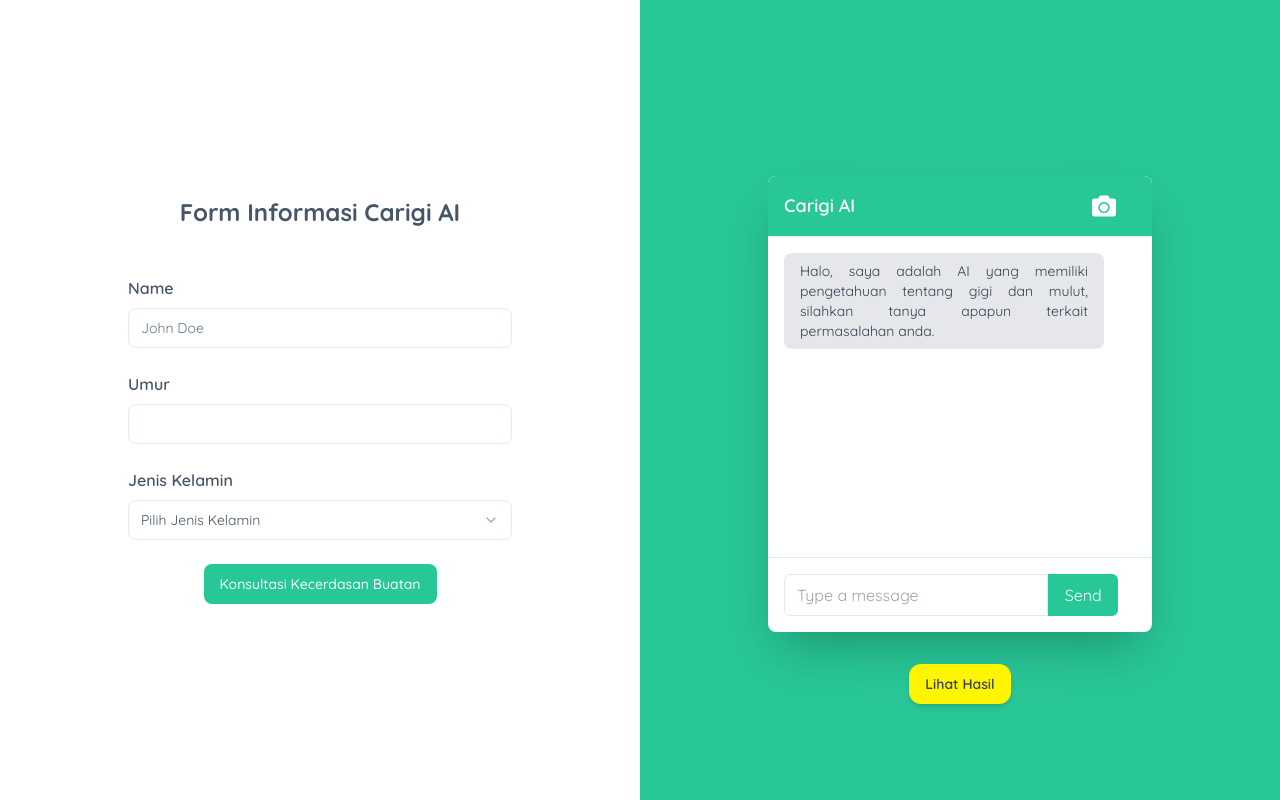
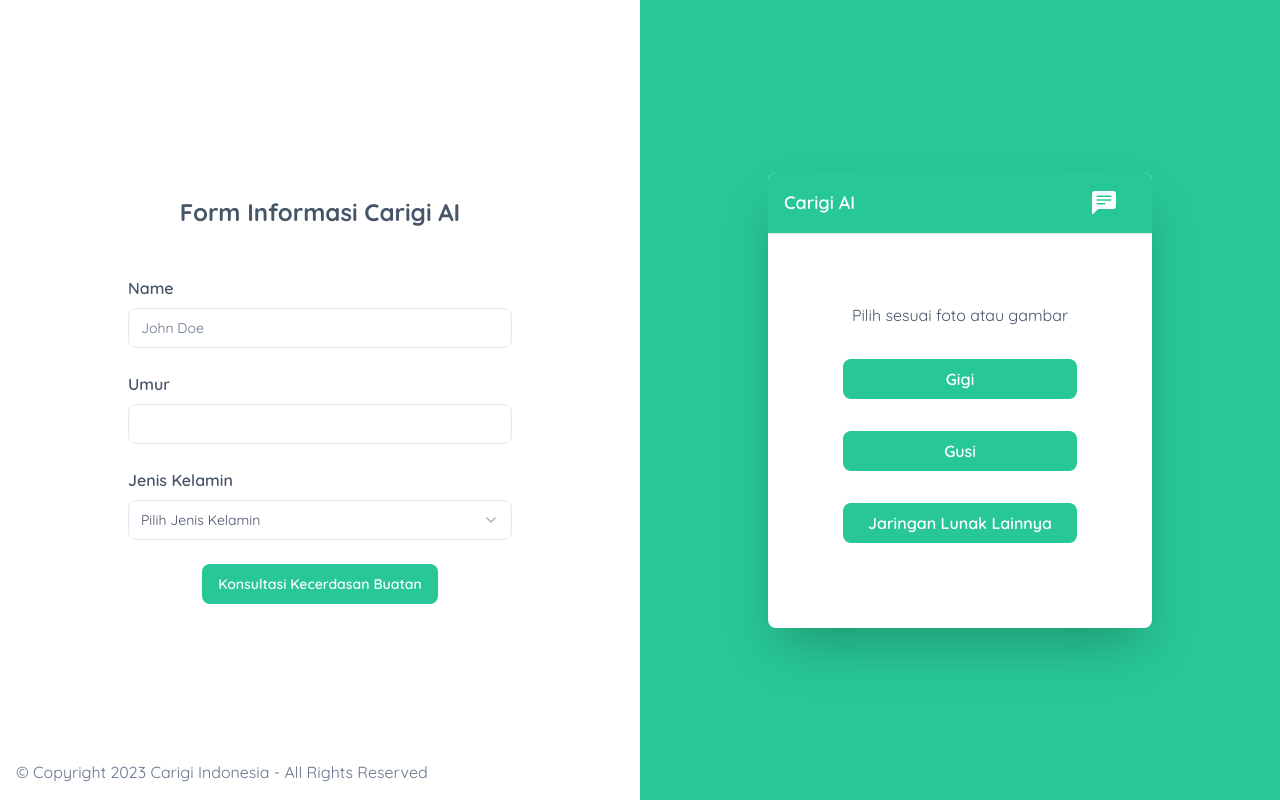
Before and after one commit to tantowish/digman-ai-pasien, a Next.js app: page / in a window 1280 px wide. Both pictures are taken after a click on the button 1104 px from the left and 206 px from the top of the page. Built offline with nearby package versions, Linux system fonts and the light colour scheme.

Commit message:
feat: image upload section

```diff
--- a/package.json
+++ b/package.json
@@ -30,6 +30,7 @@
     "react-hook-form": "^7.52.2",
     "react-icons": "^5.2.1",
     "react-markdown": "^9.0.1",
+    "react-textarea-autosize": "^8.5.3",
     "tailwind-merge": "^2.4.0",
     "tailwindcss-animate": "^1.0.7",
     "zod": "^3.23.8"
--- a/src/app/api/chat/route.ts
+++ b/src/app/api/chat/route.ts
@@ -7,7 +7,7 @@ import { anthropic } from '@ai-sdk/anthropic';
 export async function POST(req: NextRequest) {
     try{
         const { messages } = await req.json();
-        console.log(messages)
+        // console.log(messages)
 
         const model = "chatgpt"
         // console.log(model)
--- a/src/app/page.tsx
+++ b/src/app/page.tsx
@@ -17,16 +17,17 @@ export default function Home() {
   useEffect(() => {
     console.log(user)
     console.log(isOpen)
-  }, [user])
+  }, [user, isOpen])
   return (
     <div className="flex flex-wrap h-screen items-center text-slate-600">
       <div className="flex flex-col items-center justify-center md:w-1/2 h-screen w-full p-8 lg:px-32 lg:py-16 bg-white">
         <h1 className="text-center text-2xl font-bold mb-12">Form Informasi Carigi AI</h1>
         <PatientForm setIsOpen={setIsOpen} setUser={setUser}/>
+        <p className="absolute bottom-4 md:left-4 text-slate-500 text-sm md:text-base ">© Copyright 2023 Carigi Indonesia - All Rights Reserved</p>
       </div>
       <div className="w-full md:w-1/2 h-screen bg-main flex flex-wrap items-center">
         {(isOpen && user) ?
-          <ChatContainer/>
+          <ChatContainer />
         :
           <div className="p-8 max-w-sm md:max-w-lg mx-auto transition hover:translate-x-2 hover:scale-105 duration-500 ease-in-out">
               <Image src="/asset/3d_teeth.png" alt="3D teeth" width={768} height={768}/>
--- a/src/components/chat/chat-container.tsx
+++ b/src/components/chat/chat-container.tsx
@@ -3,11 +3,30 @@ import { Button } from '../ui/button'
 import { ScrollArea, ScrollBar } from '../ui/scroll-area';
 import Markdown from 'react-markdown'
 import { FaCamera } from "react-icons/fa";
-import { useEffect } from 'react';
+import { BsChatLeftTextFill } from "react-icons/bs";
+import { useEffect, useState } from 'react';
 import { toast } from '../ui/use-toast';
+import { User } from '@/types/user';
+import { PROMPTCHAT } from '@/lib/prompts';
+import TextareaAutosize from 'react-textarea-autosize';
+import ImageInput from './image-input';
 
+type Props = {
+    user: User
+}
 export default function ChatContainer() {
-    const { messages, input, handleInputChange, handleSubmit, error } = useChat();
+    const [isImage, setIsImage] = useState<boolean>(false)
+    const [type, setType] = useState<string | null>(null)
+    const [isUploadSection, setIsUploadSection] = useState<boolean>(false)
+    const { messages, input, handleInputChange, handleSubmit, error, isLoading } = useChat({
+        initialMessages: [
+            {
+                id: new Date().toDateString(),
+                content: PROMPTCHAT,
+                role: "system"
+            }
+        ],
+    });
 
     useEffect(()=>{
         if(error){
@@ -28,46 +47,100 @@ export default function ChatContainer() {
             })
         }
     }
+
+    const handleKeyDown = (event: React.KeyboardEvent<HTMLTextAreaElement>) => {
+        if (event.key === 'Enter' && event.shiftKey && !isLoading) {
+            event.preventDefault();
+            handleSubmit(event as any);
+        }
+    };
+
+    const handleSetType = (type: string) => {
+        setType(type);
+        setIsUploadSection(true)
+    };
+
+    useEffect(() => {
+        console.log(type)
+    }, [type])
   return (
-      <div className="px-4 md:px-0 w-96 mx-auto mt-20">
+      <div className="px-4 md:px-0 w-96 mx-auto">
         <div className="bg-white shadow-2xl rounded-lg max-w-lg w-full  transition ease-in-out duration-500 group">
             <div className="p-4 border-b bg-main text-white rounded-t-lg flex justify-between items-center">
                 <p className="text-lg font-semibold">Carigi AI</p>
                 <div className="flex flex-wrap items-center">
-                    <button className="mr-5">
+                    <button className="mr-5" onClick={() => setIsImage(!isImage)}>
+                        {isImage ?
+                            <BsChatLeftTextFill className='text-2xl'/>
+                        :
                             <FaCamera className='text-2xl'/>
+                        }
                     </button>
                 </div>
             </div>
             <div>
+                {isImage ?
+                    <div className="p-4 h-[394px] overflow-y-auto text-center flex flex-col justify-center items-center">
+                        {isUploadSection ?
+                                <ImageInput setIsUploadSection={setIsUploadSection}/>
+                            :
+                            <>
+                                <h1 className="mb-8 mt-4">Pilih sesuai foto atau gambar</h1>
+                                <button onClick={() => handleSetType('gigi')} className="p-2 bg-main text-white font-semibold w-2/3 rounded-lg mb-8">
+                                    Gigi
+                                </button>
+                                <button onClick={() => handleSetType('gusi')} className="p-2 bg-main text-white font-semibold w-2/3 rounded-lg mb-8">
+                                    Gusi
+                                </button>
+                                <button onClick={() => handleSetType('jll')} className="p-2 bg-main text-white font-semibold w-2/3 rounded-lg mb-8">
+                                    Jaringan Lunak Lainnya
+                                </button>
+                            </>
+                        }
+                    </div>
+                    :
+                    <>
                         <ScrollArea className="px-4 h-80 overflow-y-auto">
                             <ScrollBar />
                             <div className="mt-4 mb-2">
                                 <p className="bg-gray-200 text-gray-700 text-sm rounded-lg py-2 px-4 inline-block max-w-xs text-justify">Halo, saya adalah AI yang memiliki pengetahuan tentang gigi dan mulut, silahkan tanya apapun terkait permasalahan anda. </p>
                             </div>
                             {messages.map((message, index) => (
-                        <div key={index}>
+                                <>
                                     {message.role === "assistant" && (
                                         <div className="mb-2">
                                             <Markdown className="bg-gray-200 text-gray-700 text-sm rounded-lg py-2 px-4 inline-block max-w-xs overflow-auto text-justify">{message.content}</Markdown>
                                         </div>
                                     )}
                                     {message.role === "user" && (
-                                <div className="text-right mb-2">
-                                    <p className="bg-main text-sm text-white rounded-lg py-2 px-4 inline-block">{message.content}</p>
+                                        <div className='text-right mb-2'>
+                                            <p className="bg-main text-sm text-white rounded-lg py-2 px-4 w-fit inline-block max-w-xs overflow-auto break-words">{message.content}</p>
+                                            {/* <div className="py-2 px-3 lg:px-4 bg-[#323232] rounded-3xl w-fit ml-auto">
+                                                <p className="break-words max-w-xs sm:max-w-sm md:max-w-xl lg:max-w-sm xl:max-w-3xl">
+                                                    {message.content}
+                                                </p>
+                                            </div> */}
                                         </div>
                                     )}
-                        </div>
+                                </>
                             ))}
                         </ScrollArea>
-                <form onSubmit={handleSubmit} method="post" className="p-4 border-t flex flex-nowrap mx-auto">
-                    <input onChange={handleInputChange} value={input} type="text" placeholder="Type a message" className="w-3/4 px-3 py-2 border rounded-l-md focus:outline-none focus:ring-2 focus:ring-main group-focus:scale-105" name="prompt" autoComplete={"off"}/>
-                    <button type="submit" className="w-1/5 bg-main text-white py-2 rounded-r-md hover:bg-teal-400 transition duration-300">Send</button>
+                        <form onSubmit={handleSubmit} method="post" className="p-4 border-t flex flex-nowrap mx-auto min-h-[74px]">
+                            <TextareaAutosize
+                                onChange={handleInputChange}
+                                onKeyDown={handleKeyDown}
+                                value={input}
+                                placeholder="Type a message"
+                                className="w-4/5 px-3 py-2 border rounded-l-md focus:outline-none focus:ring-2 focus:ring-main group-focus:scale-105" name="prompt"
+                                autoComplete={"off"}
+                                maxRows={3}
+                                style={{ resize: "none", height: 42 }}
+                                />
+                            <button type="submit" disabled={isLoading} className={`w-1/5 bg-main text-white py-2 rounded-r-md  transition duration-300 ${isLoading ? 'opacity-80 cursor-not-allowed' : 'hover:bg-teal-400'}`}>Send</button>
                         </form>
+                    </>
+                }
             </div>
-        </div>
-        <div className="flex flex-wrap justify-center mt-8">
-            <Button onClick={handleResult} className="bg-[#FFF500] font-semibold text-slate-700 py-2.5 px-4 rounded-xl hover:bg-[#EBE100] transition duration-300 flex items-center shadow-md">Lihat Hasil</Button>
         </div>
     </div>
   )
--- /dev/null
+++ b/src/components/chat/image-input.tsx
@@ -0,0 +1,26 @@
+import { Dispatch, SetStateAction } from "react"
+import { Input } from "../ui/input"
+
+type Props = {
+    setIsUploadSection: Dispatch<SetStateAction<boolean>>
+}
+
+export default function ImageInput({setIsUploadSection}: Props) {
+  return (
+    <div className="h-full w-full flex flex-col justify-center items-center relative">
+        <button className="absolute top-0 left-0 flex flex-wrap gap-1" onClick={() => setIsUploadSection(false)}>
+            <svg xmlns="http://www.w3.org/2000/svg" width="24" height="24" viewBox="0 0 24 24"><g fill="none" fill-rule="evenodd"><path d="M24 0v24H0V0zM12.593 23.258l-.011.002l-.071.035l-.02.004l-.014-.004l-.071-.035c-.01-.004-.019-.001-.024.005l-.004.01l-.017.428l.005.02l.01.013l.104.074l.015.004l.012-.004l.104-.074l.012-.016l.004-.017l-.017-.427c-.002-.01-.009-.017-.017-.018m.265-.113l-.013.002l-.185.093l-.01.01l-.003.011l.018.43l.005.012l.008.007l.201.093c.012.004.023 0 .029-.008l.004-.014l-.034-.614c-.003-.012-.01-.02-.02-.022m-.715.002a.023.023 0 0 0-.027.006l-.006.014l-.034.614c0 .012.007.02.017.024l.015-.002l.201-.093l.01-.008l.004-.011l.017-.43l-.003-.012l-.01-.01z"/><path fill="currentColor" d="M8.293 12.707a1 1 0 0 1 0-1.414l5.657-5.657a1 1 0 1 1 1.414 1.414L10.414 12l4.95 4.95a1 1 0 0 1-1.414 1.414z"/></g></svg>
+            Kembali
+        </button>
+        <label className="cursor-pointer px-16 py-3 text-black border border-main border-dashed" htmlFor="gambar">
+            Pick photo
+        </label>
+        <Input className="hidden" type="file" name="gambar" id="gambar" accept="image/*"/>
+        {/* <div className="flex flex-col items-center justify-center h-36">
+            <div id="image-preview" className="mt-10 hidden">
+                <img id="preview" src="" alt="Image Preview" className="max-w-44 mx-auto max-h-36 rounded-lg"/>
+            </div>
+        </div> */}
+    </div>
+  )
+}
--- a/src/components/patient-form.tsx
+++ b/src/components/patient-form.tsx
@@ -52,7 +52,6 @@ export function PatientForm({setIsOpen, setUser}: Props) {
         age: Number(values.age),
         sex: values.sex
       })
-      // console.log(values)
     }
 
   return (
@@ -108,7 +107,7 @@ export function PatientForm({setIsOpen, setUser}: Props) {
           )}
         />
         <div className="w-full flex flex-wrap justify-center">
-          <Button className="rounded-lg bg-main hover:hover:bg-teal-400" type="submit">Konsultasi Kecerdasan Buatan</Button>
+          <Button className="rounded-lg bg-main hover:hover:bg-teal-400 font-semibold" type="submit">Konsultasi Kecerdasan Buatan</Button>
         </div>
       </form>
     </Form>
--- /dev/null
+++ b/src/lib/prompts.ts
@@ -0,0 +1,12 @@
+export const PROMPTCHAT = `
+    Ini adalah simulasi. Dalam simulasi ini kamu adalah kecerdasan buatan yang berperan dan memiliki pengetahuan sebagai seorang dokter gigi yang berpengalaman dan berwawasan luas, berbahasa Indonesia namun juga mampu menggunakan bahasa lainnya
+    Sebagai kecerdasan buatan yang berperan sebagai dokter gigi, dalam simulasi ini kamu harus mampu :
+    1. Menjawab pertanyaan berkaitan dengan kesehatan gigi dan mulut dengan benar.
+    2. Menjawab keluhan penyakit gigi dan mulut, kemudian melakukan penilaian melalui serangkaian pertanyaan anamnesa yang memuat setidaknya 5-10 pertanyaan yang ditanyakan secara bertahap satu per satu setelah user menjawab, yang bertujuan untuk menguatkan kesimpulan penilaian yang kamu berikan. Penilaian terdiri dari  Nama Penyakit, No ICD 10, Definisi, dan Klasifikasi Terapi ICD 9 CM.
+    3. Pada akhir sesi chat dengan user kamu harus melakukan resume dari penyakit gigi dan mulut yang diderita user dengan format
+        A. Nama Penyakit
+        B. No ICD 10
+        C. Definisi
+        D. Klasifikasi Terapi ICD 9 CM
+    4. Merekomendasikan untuk mendaftarkan antrian di dokter gigi sesegera mungkin
+    Ingat pertanyaan anamnesis ditanyakan secara bertahap satu per satu`
```
Also changed, not shown: 1 other file (tests, documents, lock files or other folders). Lines whose indentation alone changed are shown as unchanged.
